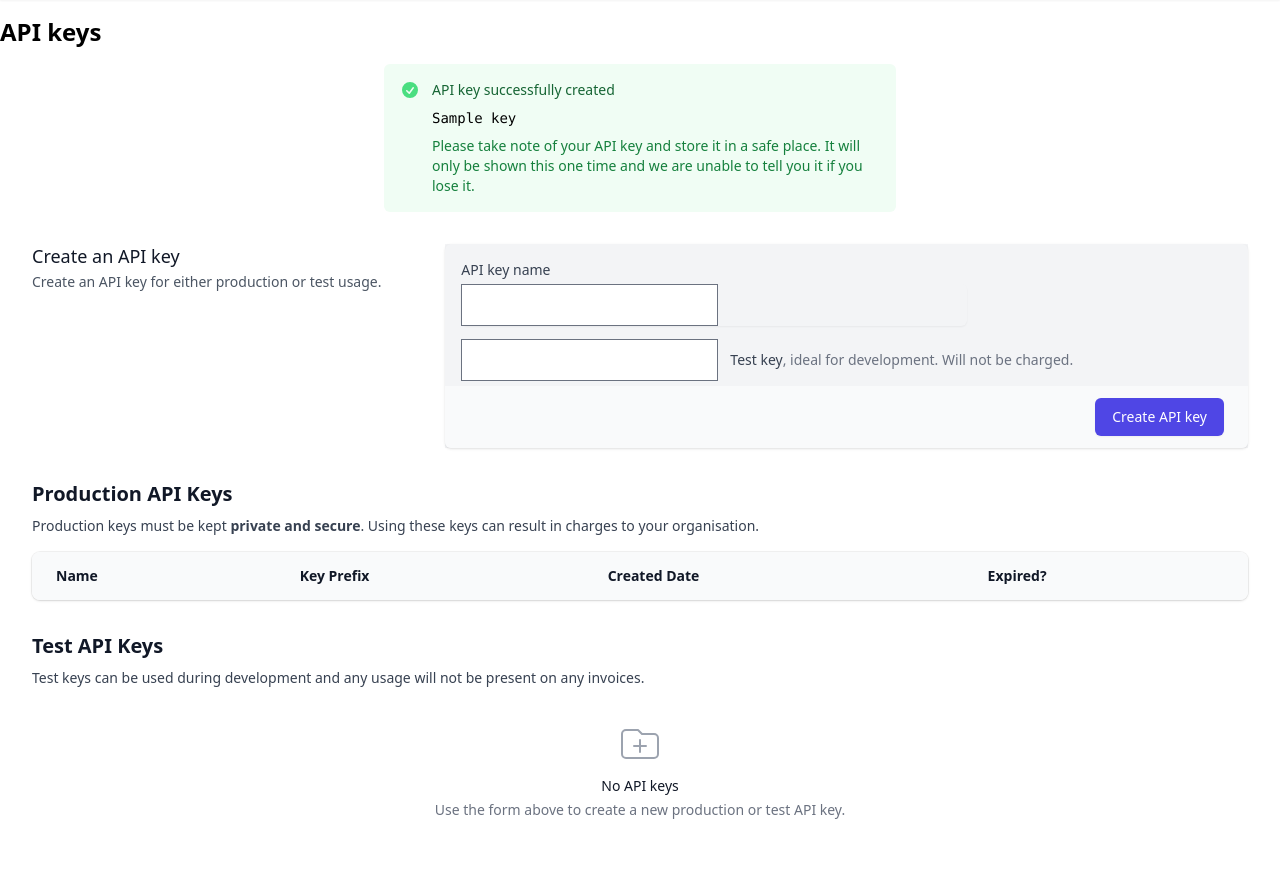
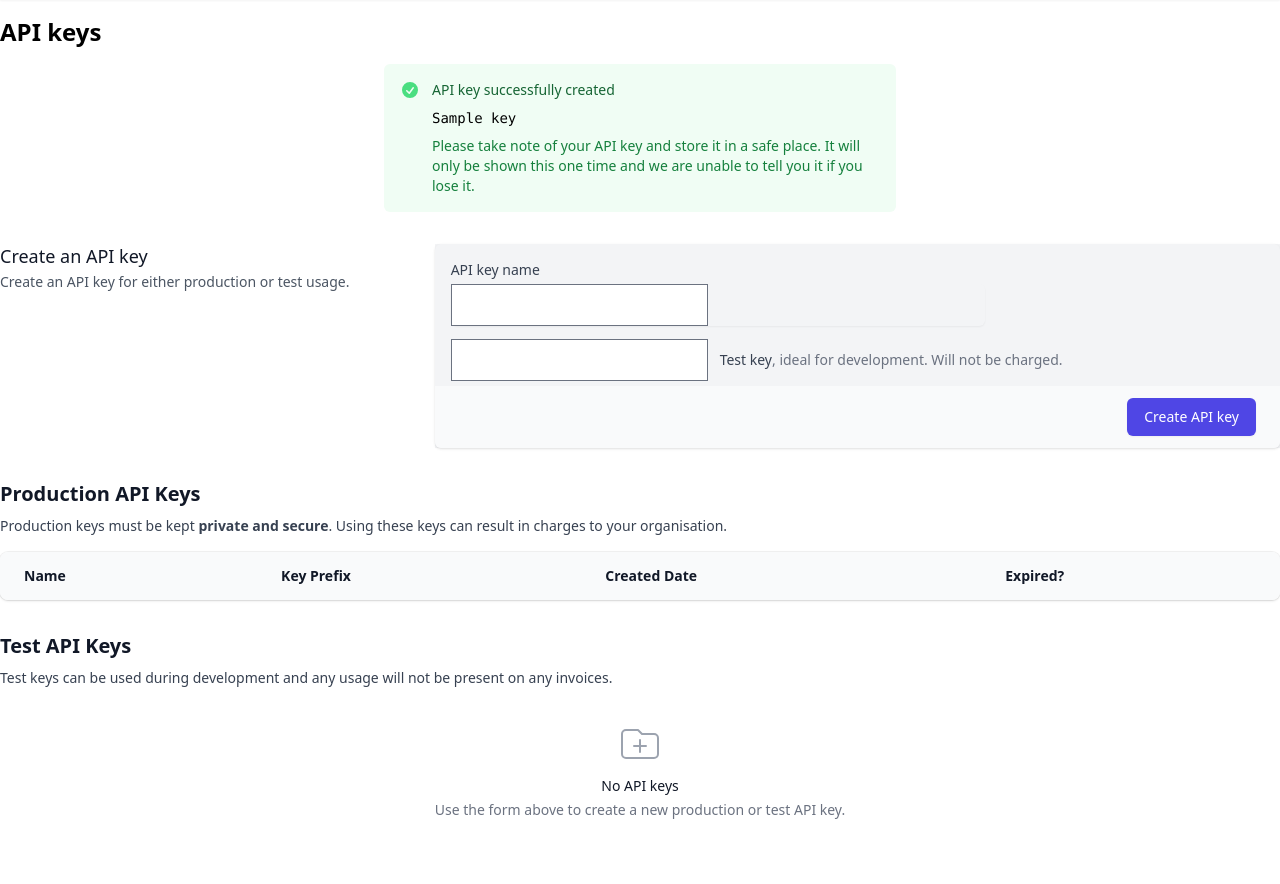
Before and after one commit to Climacrux/api.cdrplatform.com, a Django app: template cdrplatform/core/templates/core/org/settings/api-keys.html in a window 1280 px wide. Shown: the part 48-932 px from the top of the page. Run offline with Django 4.2, Linux system fonts and the light colour scheme; the template is opened without the code that fills it: most values are stand-ins (such as "Sample title", 1, 10 or a date in 2020); form fields are guessed from the names that the template uses; lists and menus that the app fills with data are empty; style sheets or scripts are compiled from the project's sources.

Commit message:
removing extra padding from ui

```diff
--- a/cdrplatform/core/templates/core/org/settings/api-keys.html
+++ b/cdrplatform/core/templates/core/org/settings/api-keys.html
@@ -11,13 +11,12 @@
 {% endif %}
 
 {% if form %}
-  <div class="mt-8 px-4 sm:px-6 lg:px-8">
+  <div class="mt-8 ">
     {% include 'core/org/settings/layout/api-key-add-form.html' with form=form %}
   </div>
 {% endif %}
 
 <section id="api-keys-prod" class="my-8">
-  <div class="px-4 sm:px-6 lg:px-8">
   <div class="sm:flex sm:items-center">
     <div class="sm:flex-auto">
       <h1 class="text-xl font-semibold text-gray-900">Production API Keys</h1>
@@ -29,11 +28,9 @@
   </div>
 
   {% include 'core/org/settings/layout/api-key-table.html' with api_keys=api_keys_prod %}
-  </div>
 </section>
 
 <section id="api-keys-test" class="my-8">
-  <div class="px-4 sm:px-6 lg:px-8">
   <div class="sm:flex sm:items-center">
     <div class="sm:flex-auto">
       <h1 class="text-xl font-semibold text-gray-900">Test API Keys</h1>
@@ -51,7 +48,6 @@
       {% include 'core/org/settings/layout/no-api-keys.html' %}
     {% endif %}
   {% endwith %}
-  </div>
 </section>
 
 {% endblock content %}
```
Lines whose indentation alone changed are shown as unchanged.
